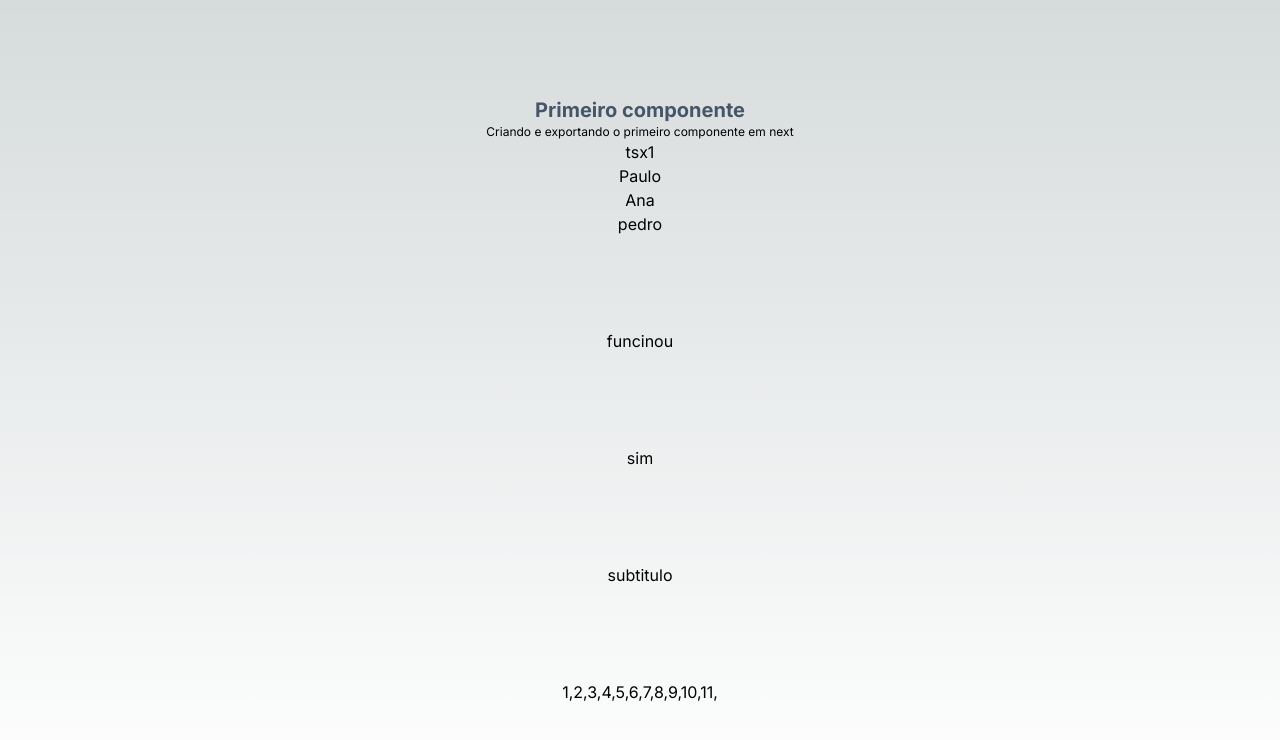
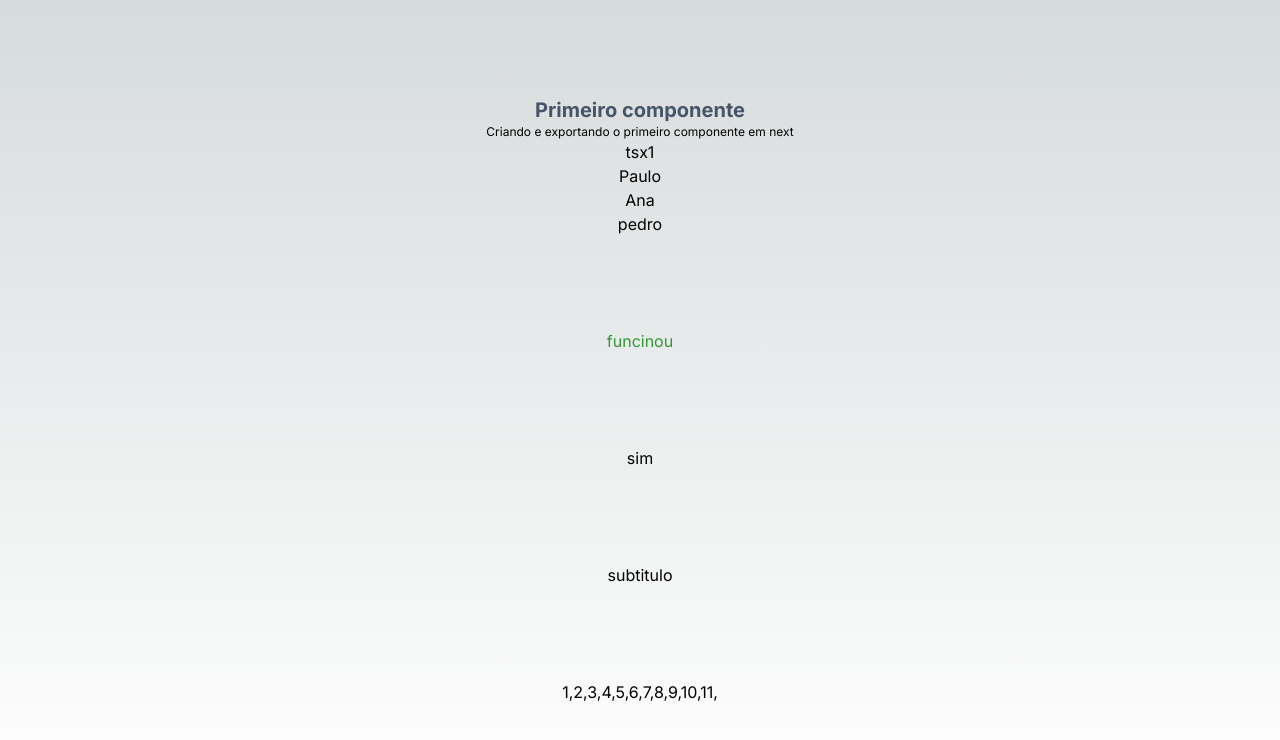
Before and after one commit to Dannick10/nextjsEstudo, a Next.js app in the folder exercicio/: page / in a window 1280 px wide. Shown: the top 740 px of the page. Built offline with nearby package versions, Linux system fonts and the light colour scheme.

Commit message:
import style

```diff
--- /dev/null
+++ b/exercicio/src/components/fragment.module.css
@@ -0,0 +1,13 @@
+.h1{
+    color: green;
+    animation: titulo 1s alternate-reverse infinite;
+}
+
+@keyframes titulo {
+        0%{
+            opacity: 0;
+        }
+        100%{
+            opacity: 1;
+        }
+}
--- a/exercicio/src/components/fragment1.tsx
+++ b/exercicio/src/components/fragment1.tsx
@@ -1,11 +1,11 @@
 import React from "react";
-
+import styles from './fragment.module.css'
 
 const Fragment1 = (Props:any) => {
 
   return (
     <>
-      <h1>{Props.princial}</h1>
+      <h1 className={styles.h1}>{Props.princial}</h1>
       <h2>{Props.secundario}</h2>
     </>
   );
```
